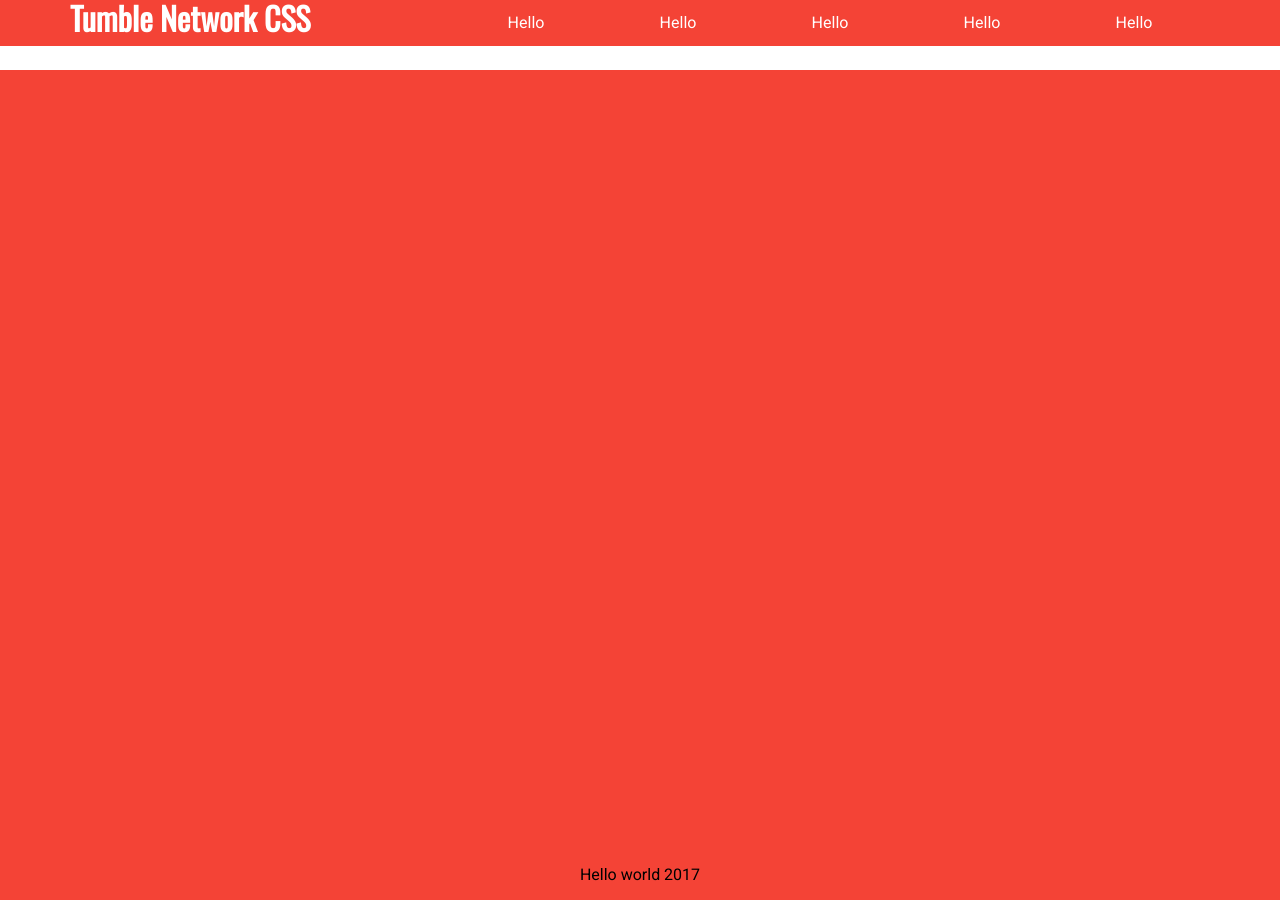
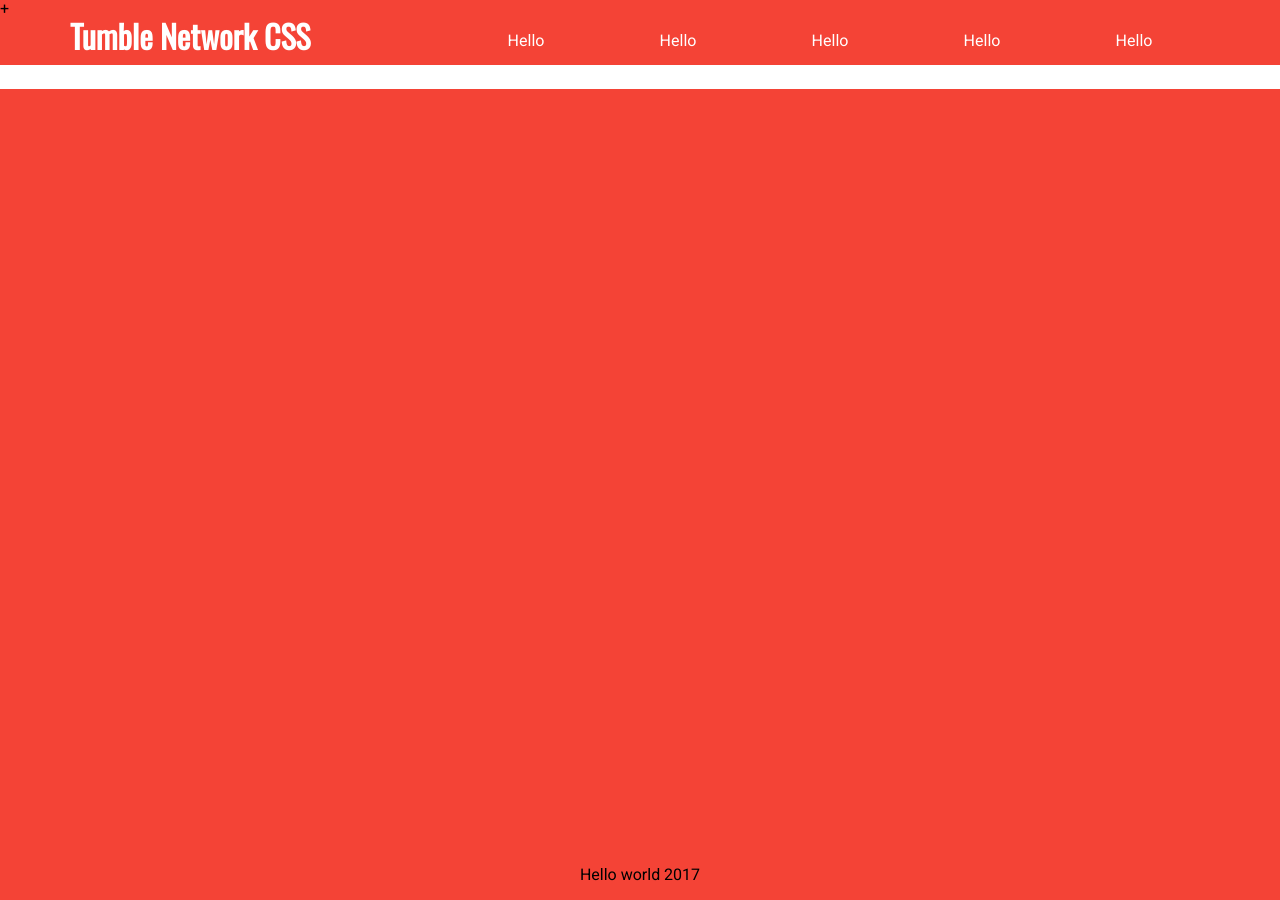
Before and after one commit to tumblenet/tumblenet-css, a Jekyll site: the page built from index.html, in a window 1280 px wide. Built offline with Jekyll 4.4.1, drawn with Linux system fonts in a browser that asks for light colours.

Commit message:
Update main.html

```diff
--- a/_layouts/main.html
+++ b/_layouts/main.html
@@ -2,7 +2,7 @@
 layout: default
 ---
 <header class="tn-header">
-  <div class="tn-spacer"></div>
+  +
   <div class="tn-row tn-container">
     <h1 class="tn-col-1-3 tn-text-white">{{ site.title }}</h1>
     <nav class="tn-col-2-3">
@@ -15,7 +15,6 @@ layout: default
       </ul>
     </nav>
   </div>
-  <div class="tn-spacer"></div>
 </header>
 <main class="tn-background-white tn-main">
   <div class="tn-container ">
```
